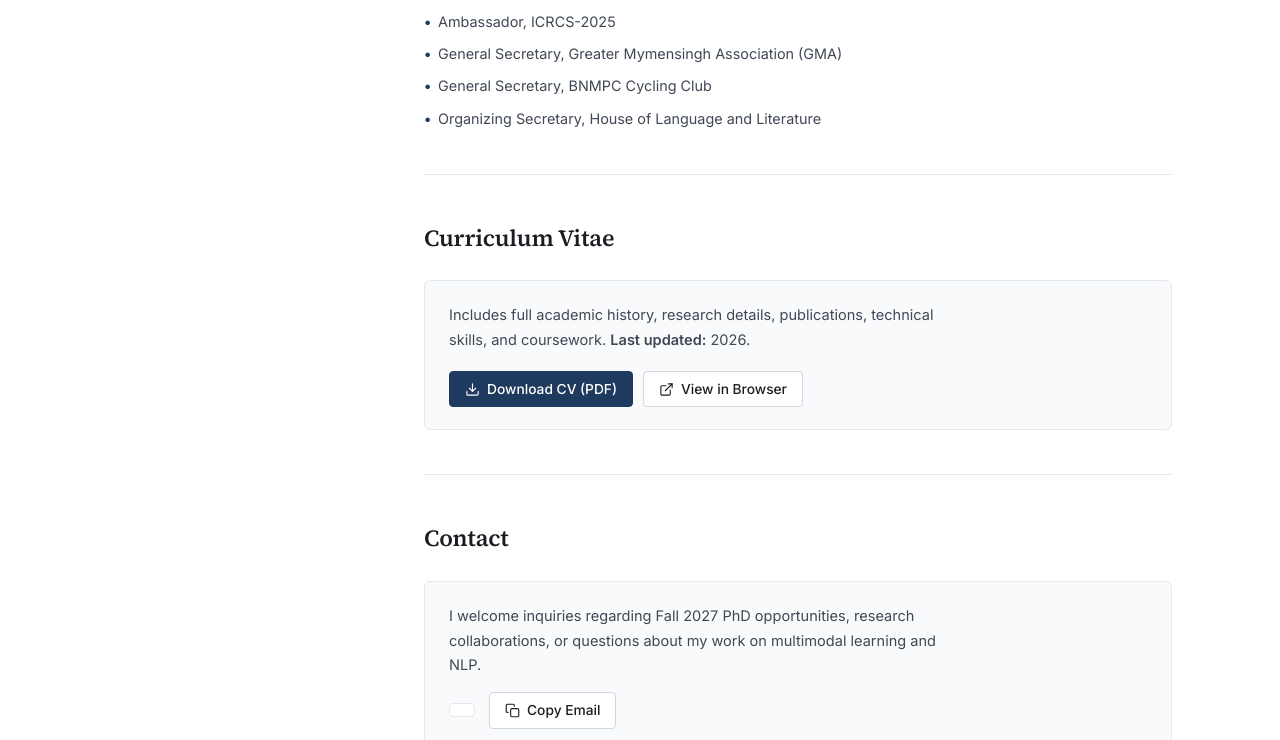
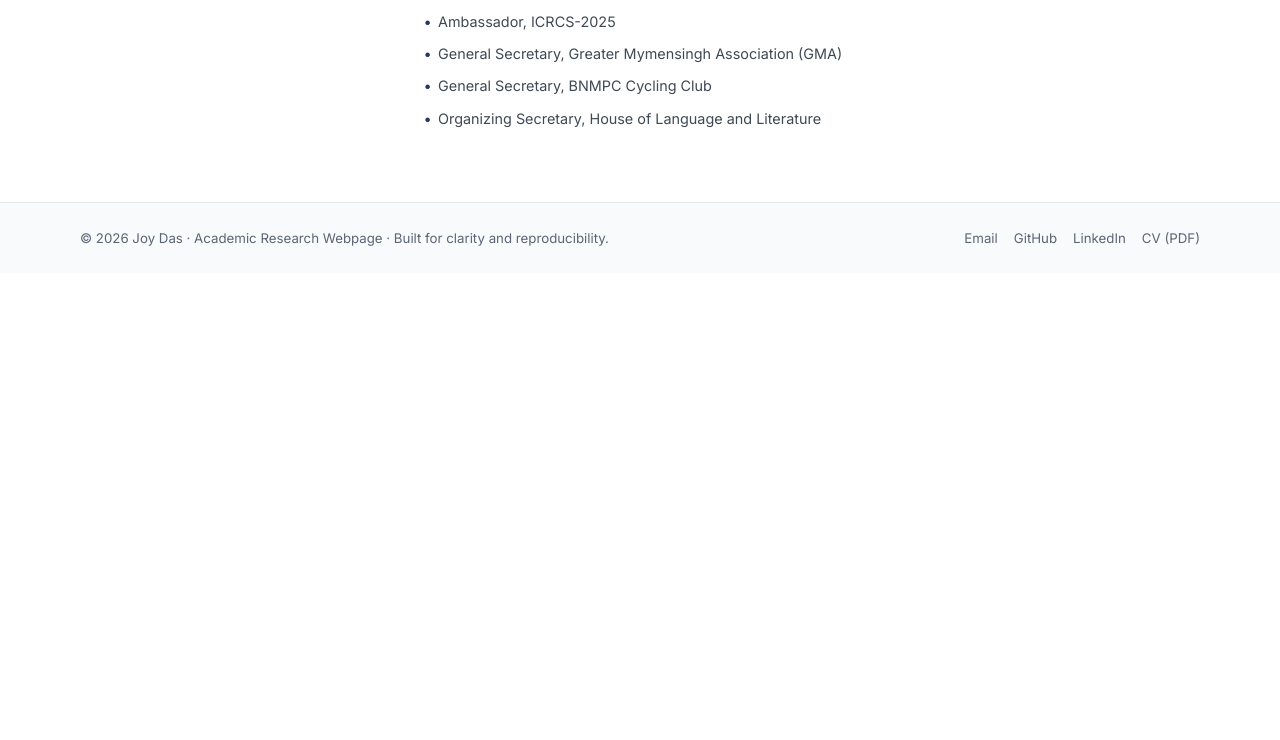
Before and after one commit to Joy2004114/Joy2004114.github.io, a plain HTML site: page index.html in a window 1280 px wide. Shown: the part 6263-7003 px from the top of the page. After the commit the page ends 6536 px from the top, so only its background shows below. Drawn offline with Linux system fonts and the light colour scheme.

Commit message:
Update index.html

```diff
--- a/index.html
+++ b/index.html
@@ -116,17 +116,6 @@
           </h2>
           <div class="achievements-grid" id="achievements-list"></div>
         </section>
-
-        <section class="content-section" id="cv" aria-labelledby="heading-cv">
-          <h2 class="section-heading" id="heading-cv">Curriculum Vitae</h2>
-          <div class="cv-panel" id="cv-panel"></div>
-        </section>
-
-        <section class="content-section" id="contact" aria-labelledby="heading-contact">
-          <h2 class="section-heading" id="heading-contact">Contact</h2>
-          <div class="contact-panel" id="contact-panel"></div>
-        </section>
-
         <noscript>
           <section class="content-section">
             <h1>Joy Das — Academic Research Webpage</h1>
```
